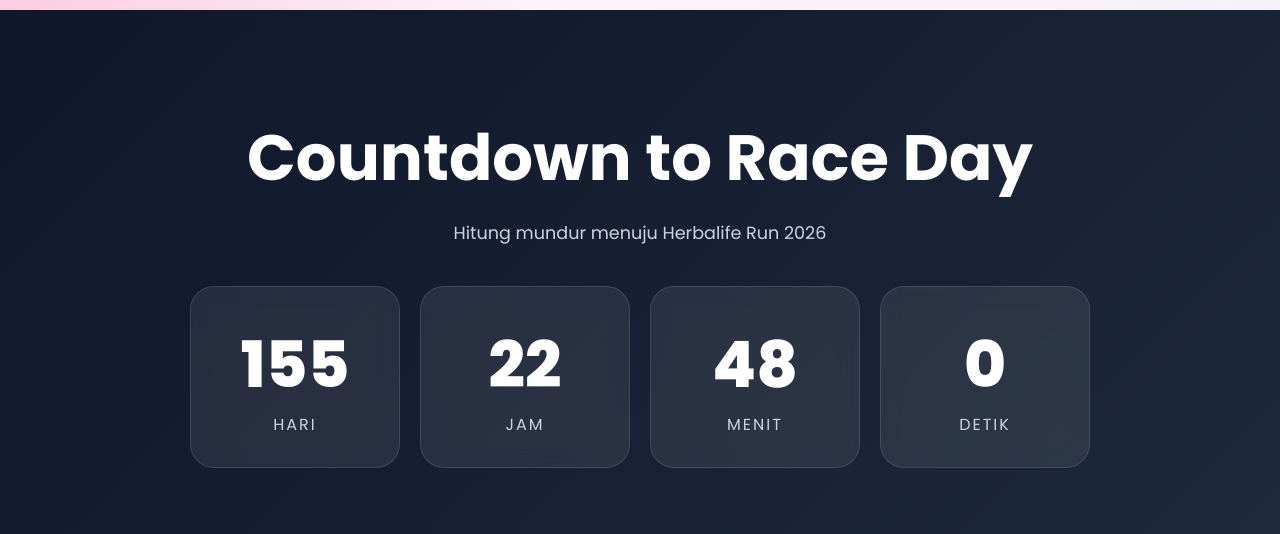
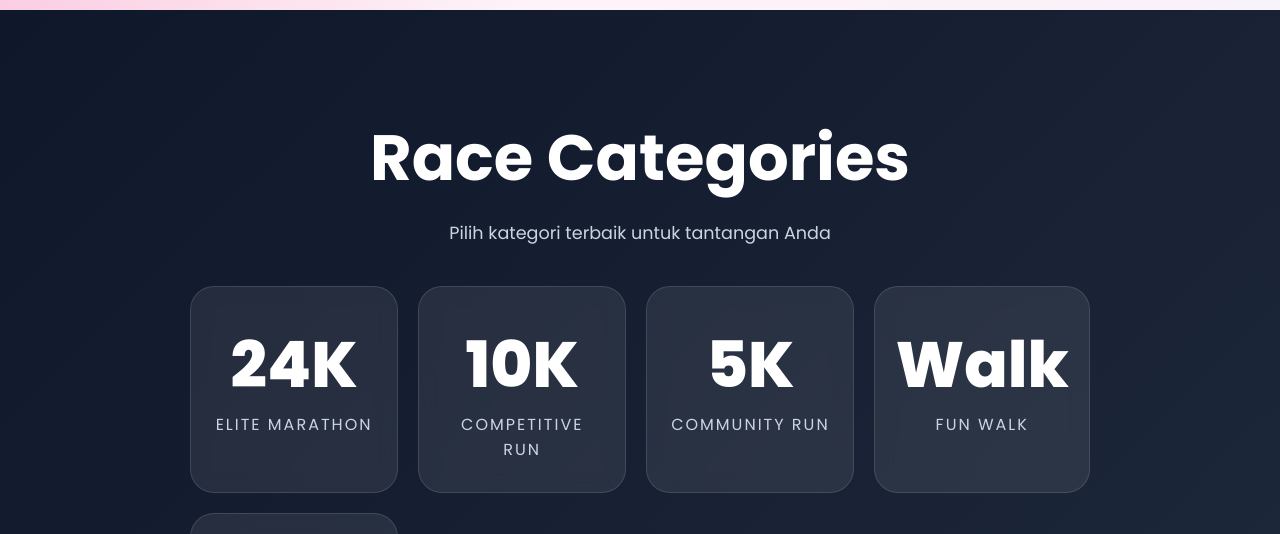
Before and after one commit to ticketdigitalstore/herbaliferun.indonesia, a plain HTML site: page index.html in a window 1280 px wide. Shown: the part 790-1324 px from the top of the page. Drawn offline with Linux system fonts and the light colour scheme.

Commit message:
Update index.html

```diff
--- a/index.html
+++ b/index.html
@@ -257,14 +257,15 @@
   </section>
 
   <section class="countdown-section" id="countdown">
-    <h2 style="font-size: clamp(2rem, 5vw, 4rem); margin-bottom: 15px;">Countdown to Race Day</h2>
-    <p style="color:#cbd5e1; font-size:1.1rem;">Hitung mundur menuju Herbalife Run 2026</p>
+    <h2 style="font-size: clamp(2rem, 5vw, 4rem); margin-bottom: 15px;">Race Categories</h2>
+    <p style="color:#cbd5e1; font-size:1.1rem;">Pilih kategori terbaik untuk tantangan Anda</p>
 
     <div class="countdown">
-      <div class="time-box"><span id="days">0</span><small>Hari</small></div>
-      <div class="time-box"><span id="hours">0</span><small>Jam</small></div>
-      <div class="time-box"><span id="minutes">0</span><small>Menit</small></div>
-      <div class="time-box"><span id="seconds">0</span><small>Detik</small></div>
+      <div class="time-box"><span>24K</span><small>Elite Marathon</small></div>
+      <div class="time-box"><span>10K</span><small>Competitive Run</small></div>
+      <div class="time-box"><span>5K</span><small>Community Run</small></div>
+      <div class="time-box"><span>Walk</span><small>Fun Walk</small></div>
+      <div class="time-box"><span>Kids</span><small>Kids Run</small></div>
     </div>
   </section>
 
```
